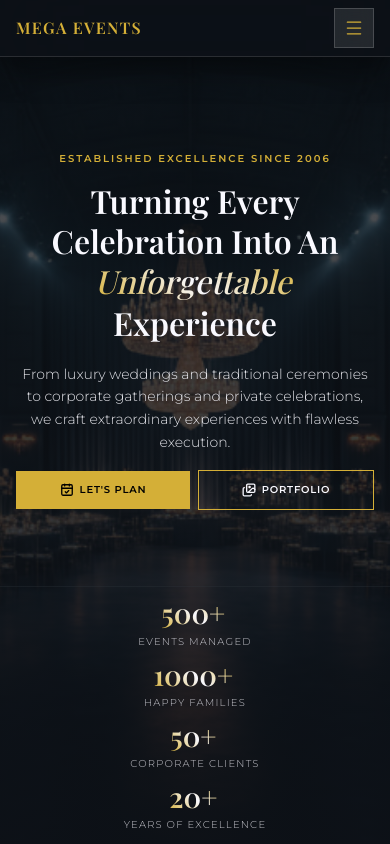
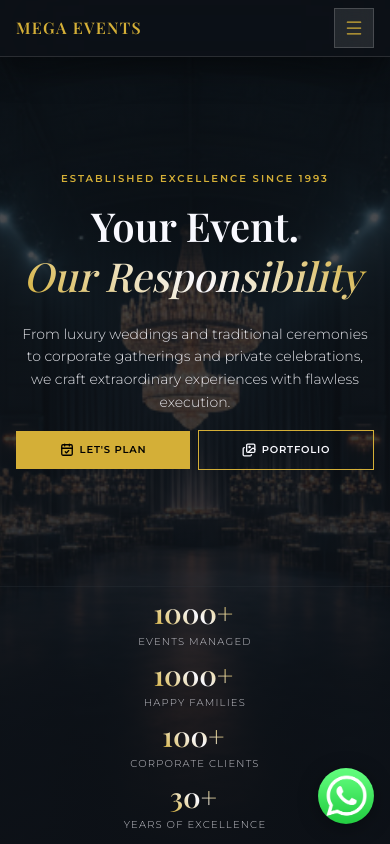
Before and after one commit to Srujan-Kandakurthi/events-management, a Next.js app: page / in a window 390 px wide. Shown: the top 844 px of the page. Built offline with nearby package versions, Linux system fonts and the light colour scheme.

Commit message:
changes in metricd & add  whatsapp floating button

```diff
--- a/app/layout.tsx
+++ b/app/layout.tsx
@@ -4,6 +4,7 @@ import Header from "@/components/layout/Header";
 import MainShell from "@/components/layout/MainShell";
 import ScrollToTop from "@/components/layout/ScrollToTop";
 import Footer from "@/components/layout/footer";
+import WhatsAppFloat from "@/components/layout/WhatsAppFloat";
 import { montserrat, playfairDisplay } from "@/lib/fonts";
 
 export const metadata: Metadata = {
@@ -26,6 +27,7 @@ export default function RootLayout({
         <Header />
         <MainShell>{children}</MainShell>
         <Footer />
+        <WhatsAppFloat />
       </body>
     </html>
   );
--- a/components/home/Hero.tsx
+++ b/components/home/Hero.tsx
@@ -10,7 +10,7 @@ import { sectionEyebrowClass } from "@/lib/section-styles";
 function StatItem({ value, label }: HeroMetric) {
   return (
     <div className="flex min-w-0 flex-col items-center px-1 text-center md:flex-1 md:px-2">
-      <span className="gold-text-gradient font-headline-lg text-[1.75rem] leading-none font-semibold sm:text-headline-md md:text-headline-lg">
+      <span className="gold-text-gradient font-headline-lg text-[1.75rem] leading-none font-semibold sm:text-headline-md md:text-[2.5rem] lg:text-headline-lg">
         {value}
       </span>
       <span className="mt-1.5 max-w-[11rem] font-label-sm text-[10px] leading-snug tracking-[0.12em] text-on-surface-variant uppercase sm:mt-2 sm:max-w-none sm:text-label-sm sm:tracking-[0.2em]">
@@ -37,22 +37,19 @@ export default function Hero() {
       />
 
       {/* Hero content scrolls when needed; my-auto centers copy when space allows */}
-      <div className="relative z-10 flex min-h-dvh flex-col pt-[4.25rem] pb-3 md:pt-[5.75rem] md:pb-6 lg:pt-28 lg:pb-8">
+      <div className="relative z-10 flex min-h-dvh flex-col pt-[3.75rem] pb-3 md:pt-[5.75rem] md:pb-6 lg:pt-28 lg:pb-8">
         <div className="flex min-h-0 flex-1 flex-col overflow-x-hidden overflow-y-auto px-margin-mobile md:px-margin-desktop">
-          <div className="my-auto flex w-full flex-col items-center py-3 text-center md:py-6 lg:py-8">
+          <div className="my-auto flex w-full flex-col items-center pt-0 pb-3 text-center md:py-6 lg:py-8">
           <p className={cn(sectionEyebrowClass, "mb-2 sm:mb-3")}>
-            ESTABLISHED EXCELLENCE SINCE 2006
+            ESTABLISHED EXCELLENCE SINCE 1993
           </p>
 
-          <h1 className="max-w-full overflow-visible font-headline-lg text-[2rem] leading-tight font-semibold text-on-surface sm:text-[2.25rem] sm:leading-snug md:text-display-lg-mobile md:leading-snug lg:text-display-lg lg:leading-tight">
-            Turning Every
-            <br />
-            Celebration Into An
+          <h1 className="max-w-full overflow-visible font-headline-lg text-[2.5rem] leading-tight font-semibold text-on-surface sm:text-[2.75rem] sm:leading-snug md:text-display-lg-mobile md:leading-snug lg:text-display-lg lg:leading-tight">
+            Your Event.
             <br />
             <span className="gold-text-gradient font-medium italic">
-              Unforgettable
-            </span>{" "}
-            Experience
+              Our Responsibility
+            </span>
           </h1>
 
           <p className="mt-5 max-w-2xl font-body-md text-sm leading-relaxed text-on-surface/90 sm:mt-4 sm:text-body-md [@media(max-height:800px)]:md:mt-2 [@media(max-height:800px)]:md:text-xs">
--- a/components/layout/Header.tsx
+++ b/components/layout/Header.tsx
@@ -211,10 +211,17 @@ function ServicesMegaMenu({
           <span className={navActiveIndicatorClass} aria-hidden />
         ) : null}
       </NavigationMenuTrigger>
-      <NavigationMenuContent className="bg-surface p-0">
-        <div className="w-[min(100vw-2rem,46rem)] bg-surface p-4 sm:p-5 md:w-[46rem] md:p-6">
+      <NavigationMenuContent
+        className={cn(
+          "z-[100] bg-surface p-0 shadow-2xl",
+          "left-1/2 max-w-[calc(100vw-1.5rem)] -translate-x-1/2",
+          "md:fixed md:top-16 md:w-[min(calc(100vw-1.5rem),42rem)]",
+          "lg:absolute lg:top-full lg:mt-1.5 lg:w-[min(calc(100vw-2rem),46rem)]",
+        )}
+      >
+        <div className="bg-surface p-4 md:p-5 lg:p-6">
           <ServicesMenuHeader onClose={onClose} />
-          <ul className="grid grid-cols-1 gap-3 sm:grid-cols-2 sm:gap-3">
+          <ul className="grid grid-cols-1 gap-3 md:grid-cols-2 md:gap-3">
             {FEATURED_NAV_SERVICES.map((service) => (
               <li key={service.id} className="flex h-full">
                 <NavigationMenuLink
@@ -277,7 +284,8 @@ export default function Header() {
         <NavigationMenu
           value={navMenuValue}
           onValueChange={setNavMenuValue}
-          className="z-50 hidden md:col-start-2 md:row-start-1 md:flex md:justify-self-center"
+          viewport={false}
+          className="z-50 hidden md:col-start-2 md:row-start-1 md:flex md:max-w-full md:justify-self-center"
         >
           <NavigationMenuList className="gap-0.5 md:gap-1 lg:gap-2 xl:gap-3">
             {MAIN_NAV_ITEMS.map((item) => {
--- /dev/null
+++ b/components/layout/WhatsAppFloat.tsx
@@ -0,0 +1,25 @@
+import Image from "next/image";
+
+import { FOOTER_PHONE_NUMBERS, getWhatsAppUrl } from "@/constants/footer";
+
+const whatsappUrl = getWhatsAppUrl(FOOTER_PHONE_NUMBERS[1].whatsapp);
+
+export default function WhatsAppFloat() {
+  return (
+    <a
+      href={whatsappUrl}
+      target="_blank"
+      rel="noopener noreferrer"
+      aria-label="Contact us on WhatsApp"
+      className="fixed right-4 bottom-[max(1.25rem,env(safe-area-inset-bottom))] z-40 flex size-14 shrink-0 items-center justify-center rounded-full shadow-[0_4px_20px_rgb(0_0_0/35%)] transition-transform hover:scale-105 active:scale-95 sm:right-5 sm:bottom-[max(1.5rem,env(safe-area-inset-bottom))] sm:size-16 md:size-[4.25rem]"
+    >
+      <Image
+        src="/assets/images/whatsapp-logo.png"
+        alt=""
+        width={68}
+        height={68}
+        className="size-full rounded-full object-cover"
+      />
+    </a>
+  );
+}
--- a/constants/hero-metrics.ts
+++ b/constants/hero-metrics.ts
@@ -4,8 +4,8 @@ export type HeroMetric = {
 };
 
 export const HERO_METRICS: readonly HeroMetric[] = [
-  { value: "500+", label: "EVENTS MANAGED" },
+  { value: "1000+", label: "EVENTS MANAGED" },
   { value: "1000+", label: "HAPPY FAMILIES" },
-  { value: "50+", label: "CORPORATE CLIENTS" },
-  { value: "20+", label: "YEARS OF EXCELLENCE" },
+  { value: "100+", label: "CORPORATE CLIENTS" },
+  { value: "30+", label: "YEARS OF EXCELLENCE" },
 ] as const;
```
Also changed, not shown: public/assets/images/whatsapp-logo.png (added).
